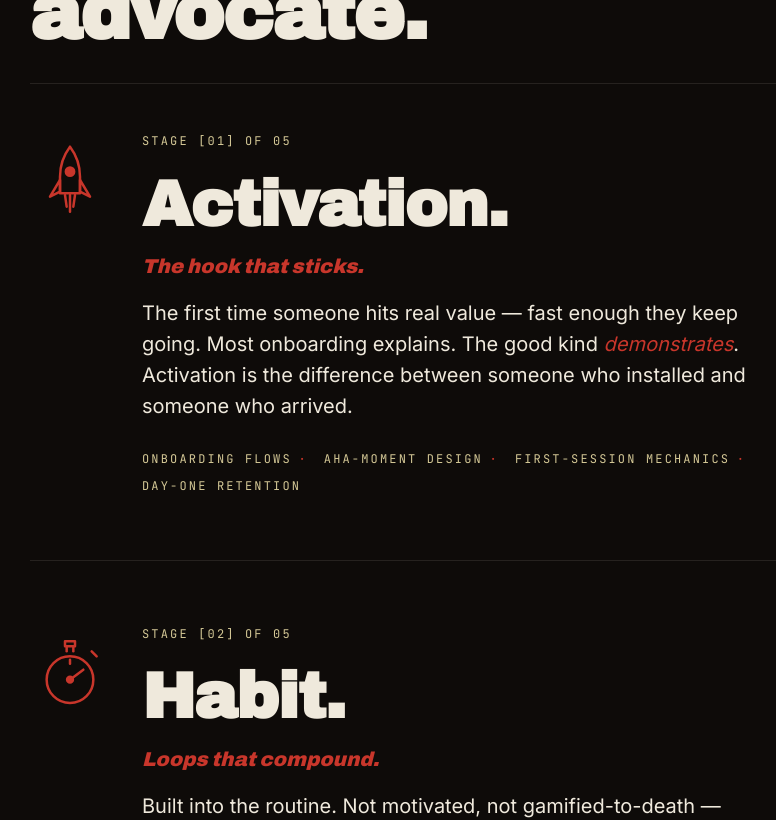
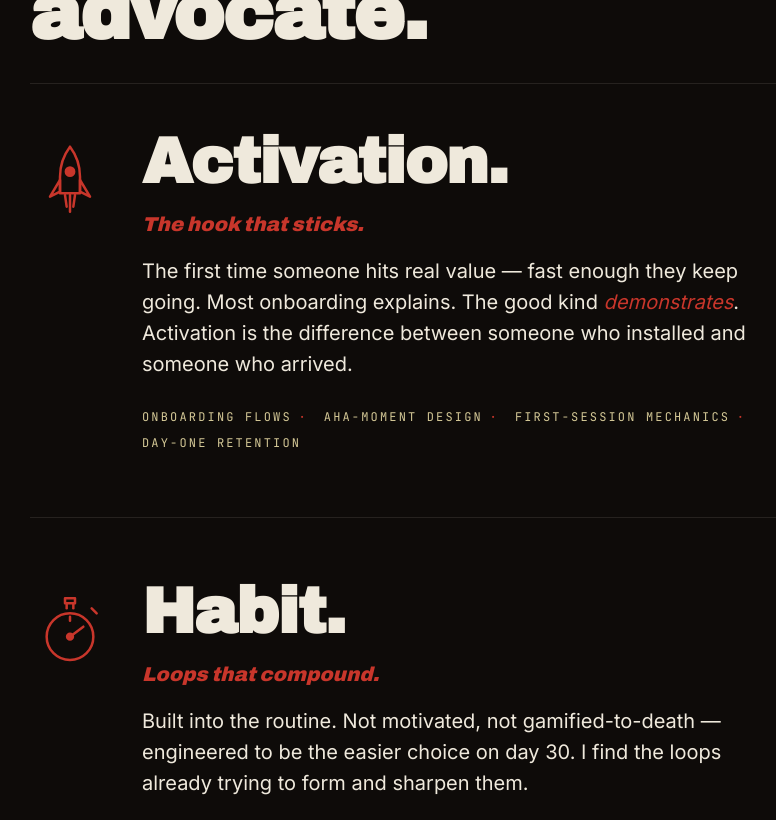
Before and after one commit to lolacolafola/laura-cordrey-site, a React (Vite) app: page /methodology in a window 1280 px wide. Shown: the part 2300-3120 px from the top of the page, without its empty margins (18-794 px from the left). Built offline with nearby package versions, Linux system fonts and the light colour scheme.

Commit message:
drop 'Stage [01] of 05' kicker — redundant with icon, name and list structure (no AIO loss)

```diff
--- a/src/pages/MethodologyPage.jsx
+++ b/src/pages/MethodologyPage.jsx
@@ -153,7 +153,6 @@ export default function MethodologyPage() {
                     )}
                   </div>
                   <div className="meth-stage__body">
-                    <span className="marker meth-stage__num">Stage [{s.num}] of 05</span>
                     <h3 className="meth-stage__name">{s.name}.</h3>
                     <p className="meth-stage__kicker">{s.kicker}</p>
                     <p className="meth-stage__para"
```
